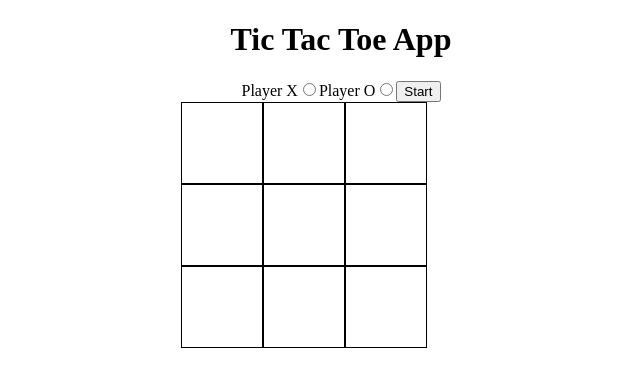
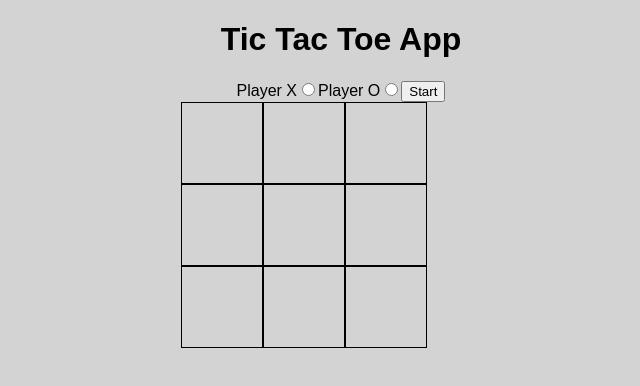
Before and after one commit to wisdom161/react-tictactoe, a React app: page / in a window 1280 px wide. Shown: the top 386 px of the page, without its empty margins (299-939 px from the left). Built offline with nearby package versions, Linux system fonts and the light colour scheme.

Commit message:
renamed reset to resetGame and added font styling

```diff
--- a/src/App.js
+++ b/src/App.js
@@ -77,7 +77,7 @@ class App extends Component {
     )
   }
 
-  reset() {
+  resetGame() {
     this.setState({
       board: Array(9).fill(null),
       player: null,
@@ -94,7 +94,7 @@ class App extends Component {
         player={this.state.player}
         setPlayer={(e) =>this.setPlayer(e)}
         winner={this.state.winner}
-        reset={() => this.reset()}
+        resetGame={() => this.resetGame()}
         />
         <div className="board">
           {this.renderBoxes()}
--- a/src/components/status.js
+++ b/src/components/status.js
@@ -3,13 +3,9 @@ import ChoosePlayer from './choosePlayer';
 
 class Status extends Component {
 
-  handleReset() {
-    this.props.reset()
-  }
-
   renderHtml() {
     if (this.props.winner) {
-      return <div><h2>Winner is {this.props.winner}</h2> <button onClick={() => this.props.reset()}>Reset</button></div>
+      return <div><h2>Winner is {this.props.winner}</h2> <button onClick={() => this.props.resetGame()}>Reset</button></div>
     } else {
       return this.props.player ?
         <h2>Next Player Is {this.props.player} </h2> :
--- a/src/styles/index.css
+++ b/src/styles/index.css
@@ -0,0 +1,8 @@
+
+* {
+  font-family: "Arial", sans-serif;
+}
+
+body {
+  background-color: #D3D3D3
+}
```
